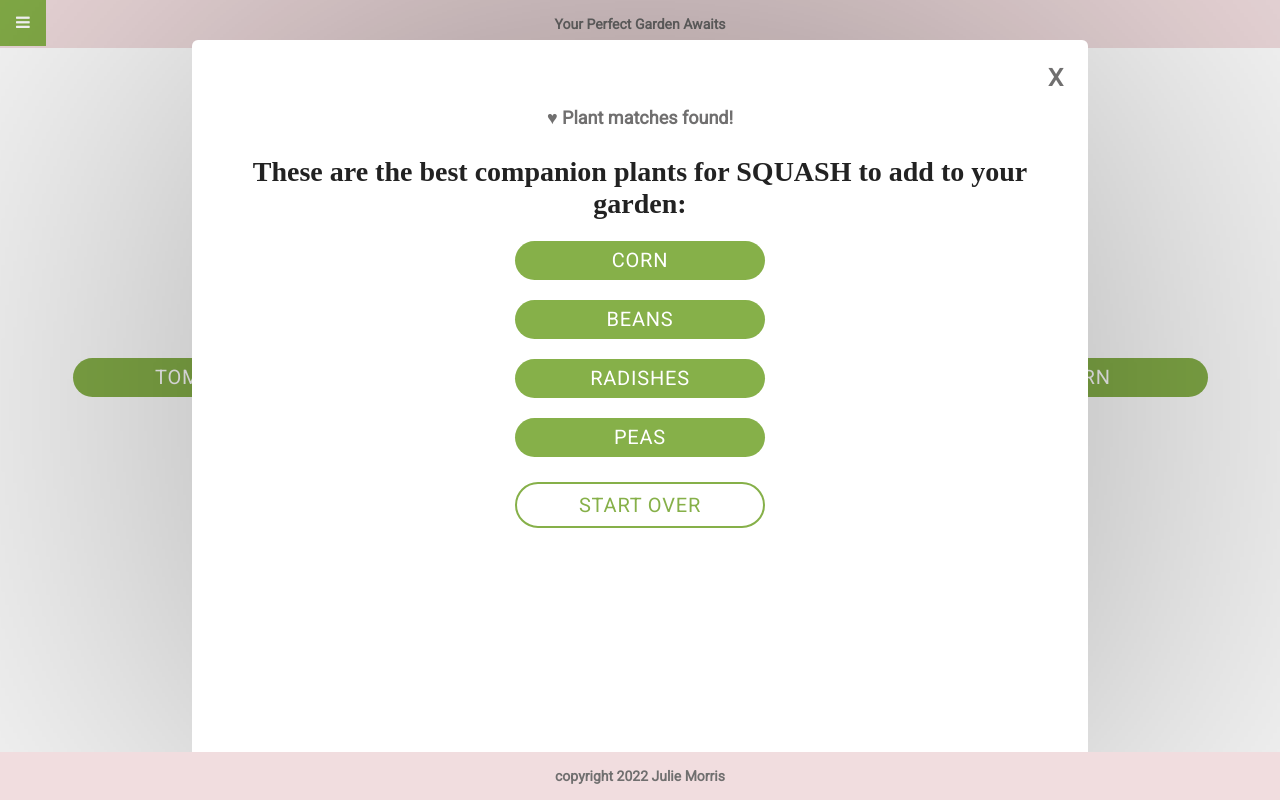
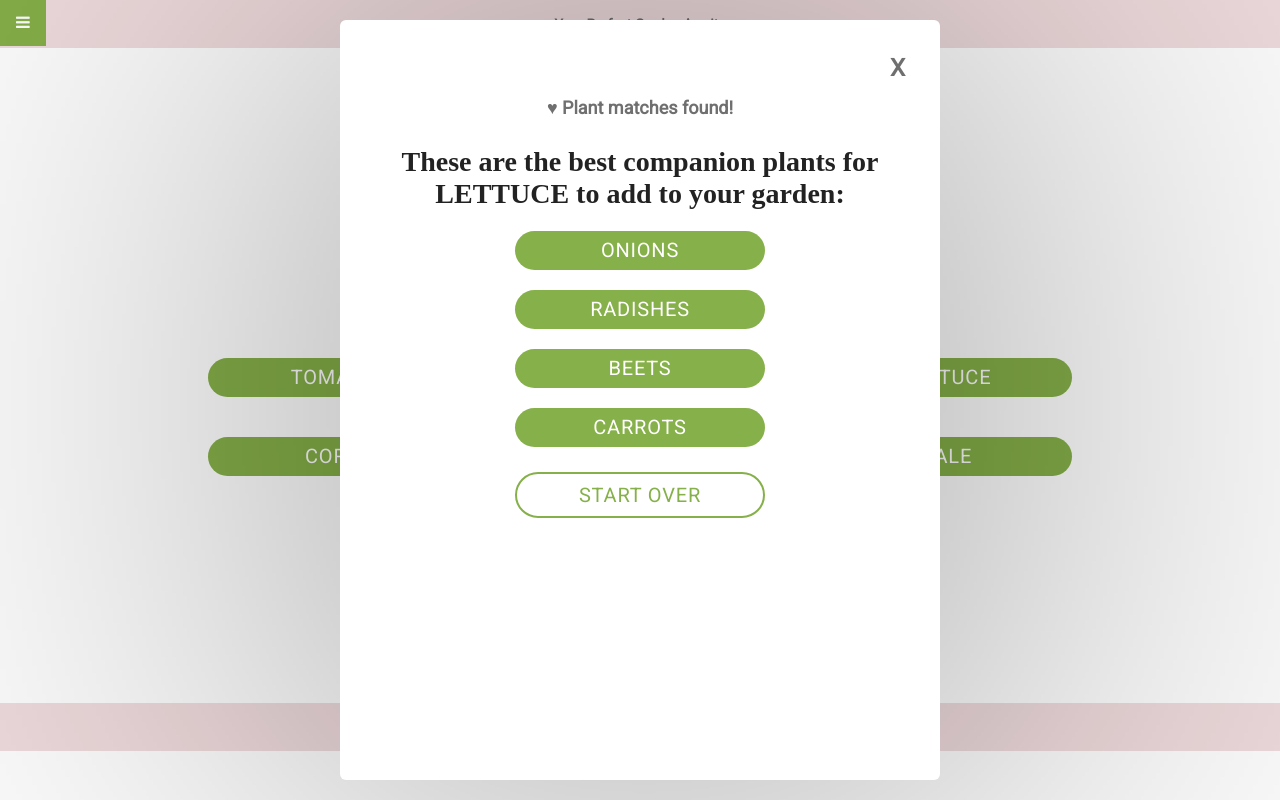
Before and after one commit to Julie805/plant-match, a website built with Parcel: page project-directory/index.html in a window 1280 px wide. Both pictures are taken after a click on the button "SURPRISE ME!". Built offline with nearby package versions, Linux system fonts and the light colour scheme; a web font is replaced by a local one.

Commit message:
Fixed footer positioning

```diff
--- a/project-directory/css/main.css
+++ b/project-directory/css/main.css
@@ -218,8 +218,11 @@ h3 {
   flex-flow: row wrap;
   justify-content: space-around;
   align-items: center;
+  gap: 20px;
   margin: auto;
   padding: 50px 50px;
+  max-width: 1000px;
+
 }
 
 .plant {
@@ -245,7 +248,8 @@ h3 {
 #match-container {
   display: none;
   width: 70%;
-  height: 90%;
+  max-width: 600px;
+  height: 95%;
   background-color: white ;
   filter: drop-shadow(5px 5px 255px rgba(0, 0, 0, 0.5));
   position: fixed;
@@ -255,7 +259,7 @@ h3 {
   right: 0;
   margin: auto;
   border-radius: 6px;
-  padding: 25px;
+  padding: 35px;
 }
 
 .close-modal-btn-container {
@@ -280,6 +284,7 @@ footer {
 /* selects the button that starts the matchmaking from the beginning */
 .start-over {
   color: #86B049;
+
 }
 
 /* hides elements */
@@ -375,13 +380,8 @@ footer {
    ========================================================================== */
 
 @media only screen and (min-width: 780px) {
+    /*Anything needed here any more? detele?*/
 
-  footer {
-    position: fixed;
-    bottom: 0;
-    left: 0;
-    right: 0;
-  }
 }
 
 @media print,
--- a/project-directory/js/data.js
+++ b/project-directory/js/data.js
@@ -20,4 +20,14 @@ export const plantData = [
     matches: ["squash", "beans", "peas", "cucumbers"],
     id: 3
   },
+  {
+    name: "strawberries",
+    matches: ["spinach", "onions", "beans", "peas"],
+    id: 4
+  },
+  {
+    name: "kale",
+    matches: ["beets", "cucumbers", "radishes", "onions"],
+    id: 5
+  },
 ]
--- a/project-directory/js/main.js
+++ b/project-directory/js/main.js
@@ -19,12 +19,6 @@
 //4. Add a 2 sentecne description about planting styles/info
 
 import {plantData} from './data.js'
-
-//Main selectors from HTML
-const plant = document.querySelector(".plant");
-const surpriseButton = document.querySelector(".surprise");
-
-//Array used by "surprise" me button to pick parent plant
 
 //New code starts here
 const matchArray = []
```
